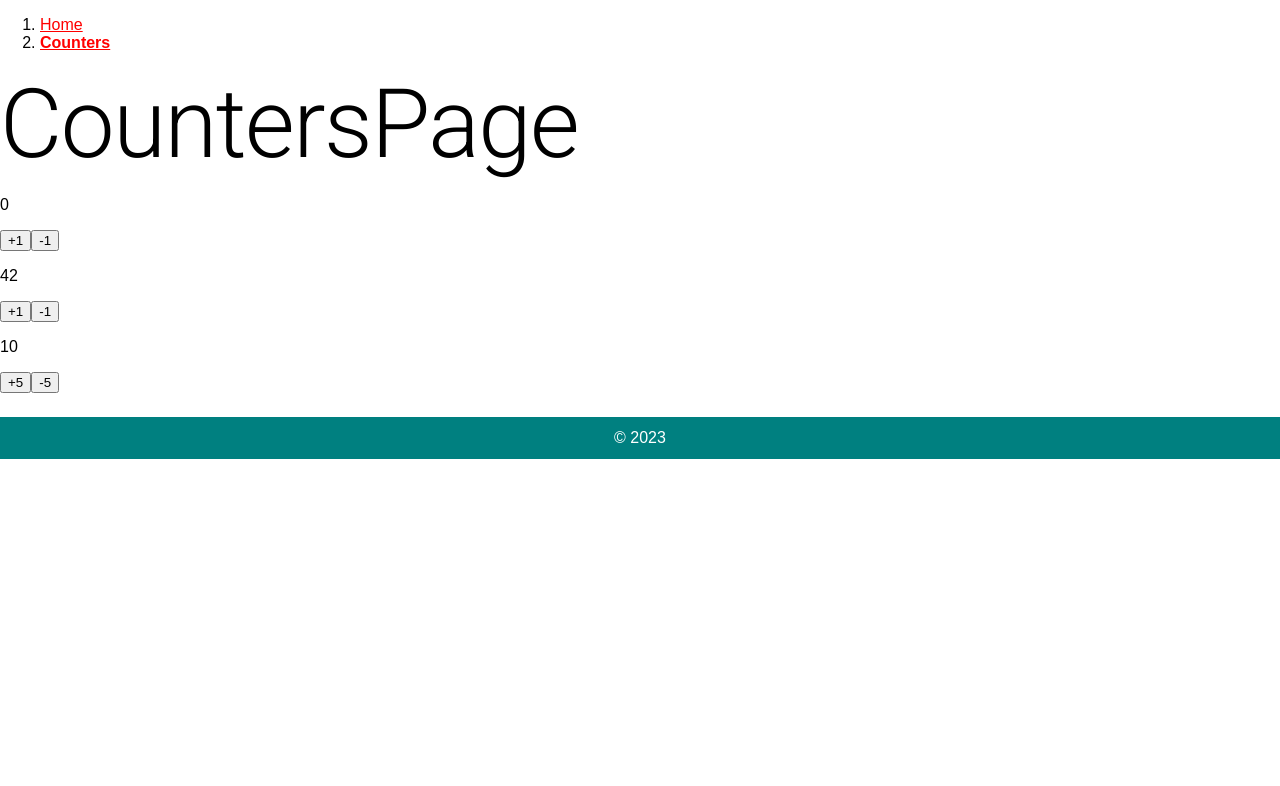
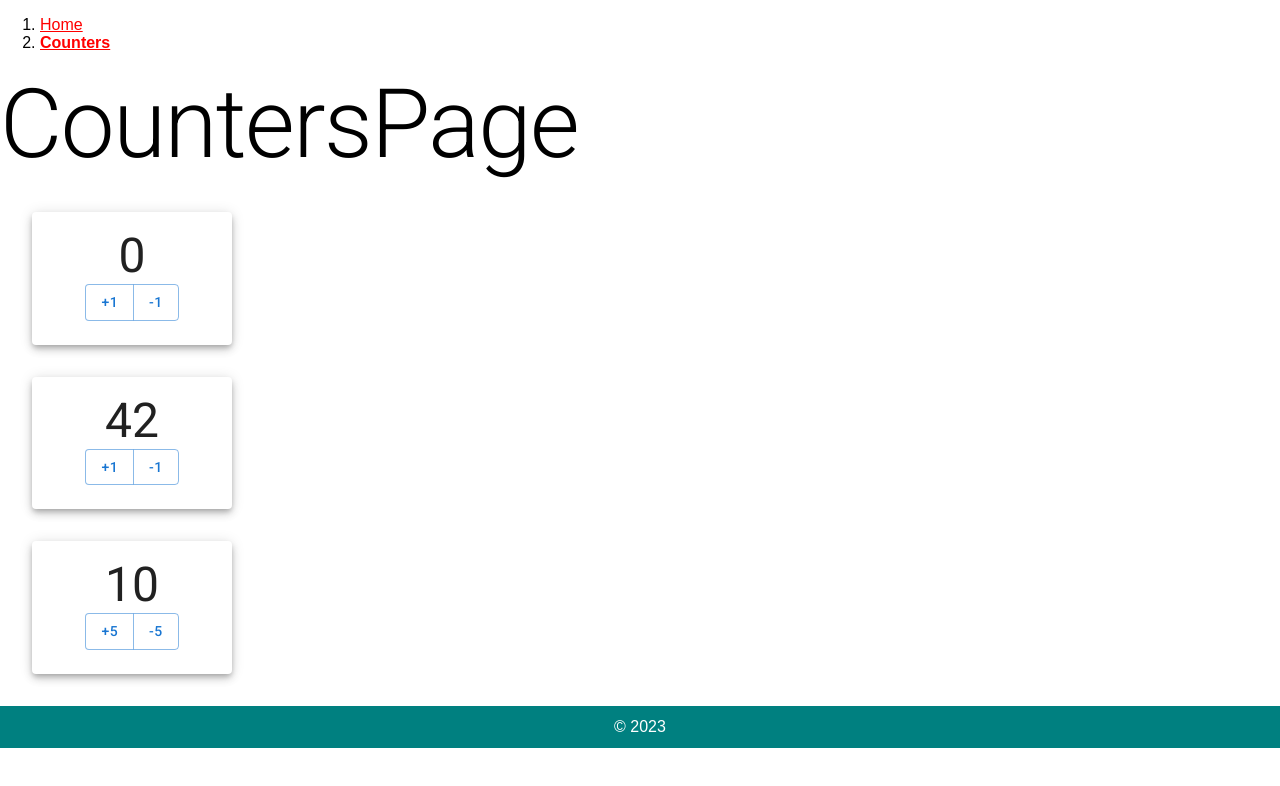
Before and after one commit to Mourad4021/sales-web-app, a React (Vite) app: page /counters in a window 1280 px wide. Shown: the top 786 px of the page. Built offline with nearby package versions, Linux system fonts and the light colour scheme.

Commit message:
feat: 🎸 add mui on counter

```diff
--- a/src/counters/Counter/Counter.jsx
+++ b/src/counters/Counter/Counter.jsx
@@ -1,15 +1,23 @@
 import { number } from "prop-types";
 import { useCounter } from "../../hooks";
+import { Button, ButtonGroup, Card, Typography } from "@mui/material";
+import { CardContent } from "./styles";
 
 export default function Counter({ initialValue = 0, step = 1 }) {
   const [counter, { increment, decrement }] = useCounter(initialValue, step);
 
   return (
-    <>
-      <p>{counter}</p>
-      <button onClick={increment}>+{step}</button>
-      <button onClick={decrement}>-{step}</button>
-    </>
+    <Card sx={{ maxWidth: 200, margin: "2rem" }} elevation={5}>
+      <CardContent>
+        <Typography variant="h3" component="p">
+          {counter}
+        </Typography>
+        <ButtonGroup variant="outlined">
+          <Button onClick={increment}>+{step}</Button>
+          <Button onClick={decrement}>-{step}</Button>
+        </ButtonGroup>
+      </CardContent>
+    </Card>
   );
 }
 
--- /dev/null
+++ b/src/counters/Counter/styles.js
@@ -0,0 +1,6 @@
+import { CardContent as MUICardContent } from "@mui/material";
+import { styled } from "@mui/material/styles";
+
+export const CardContent = styled(MUICardContent)({
+  textAlign: "center",
+});
```
